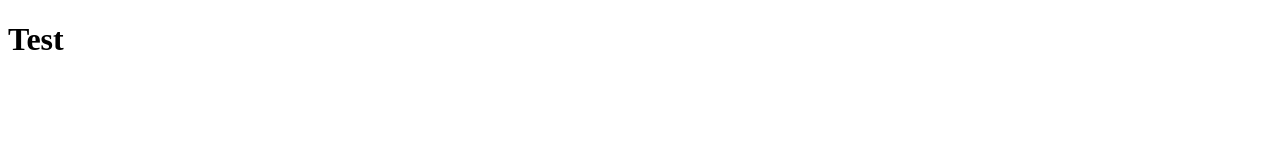
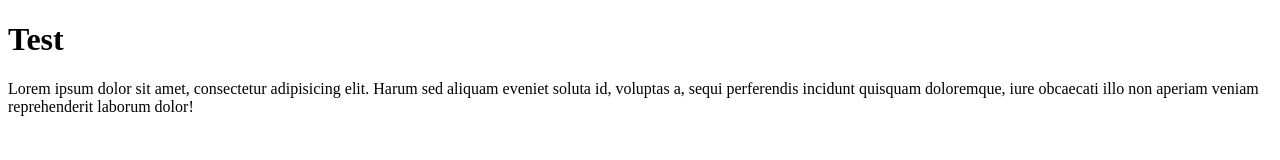
Before and after one commit to ConorHawk/test, a plain HTML site: page index.html in a window 1280 px wide. Drawn offline with Linux system fonts and the light colour scheme.

Commit message:
added paragraph

```diff
--- a/index.html
+++ b/index.html
@@ -7,6 +7,7 @@
 <body>
 
 	<h1>Test</h1>
+	<p>Lorem ipsum dolor sit amet, consectetur adipisicing elit. Harum sed aliquam eveniet soluta id, voluptas a, sequi perferendis incidunt quisquam doloremque, iure obcaecati illo non aperiam veniam reprehenderit laborum dolor!</p>
 
 </body>
 </html>
```
